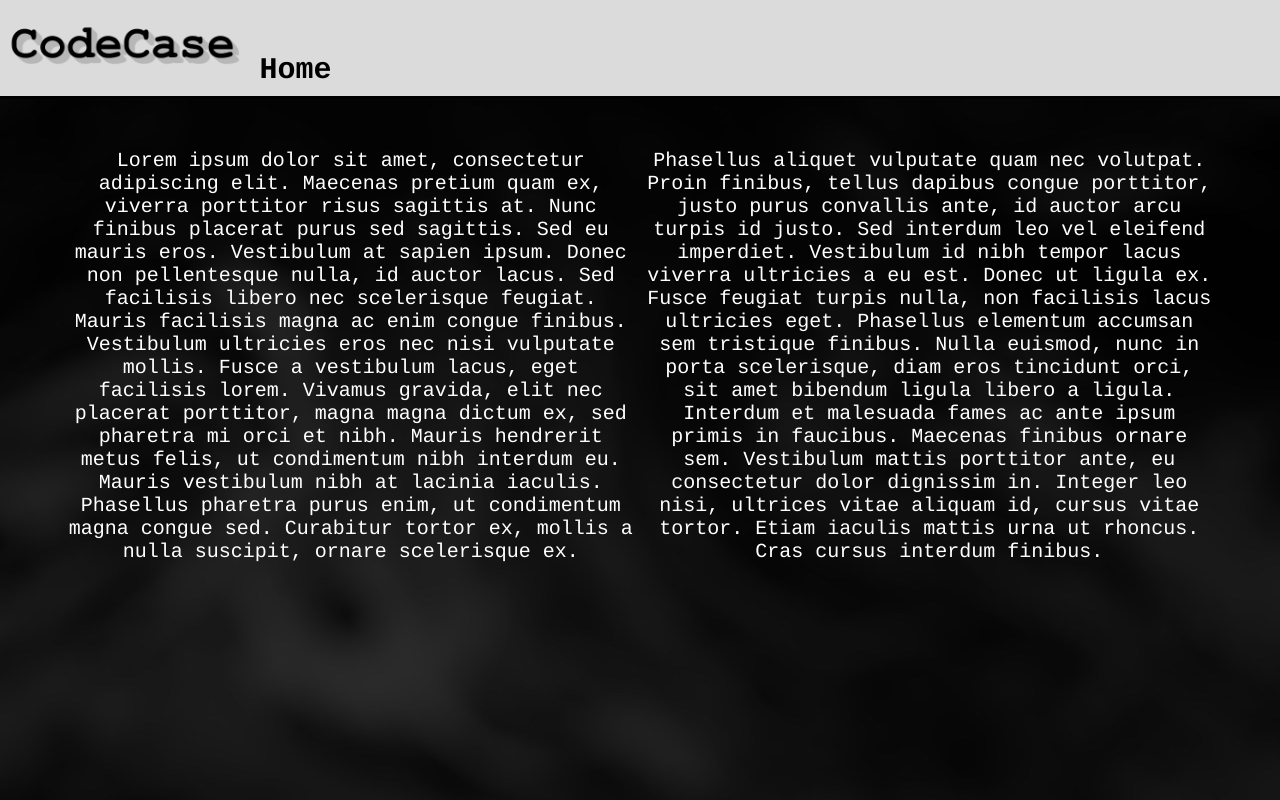
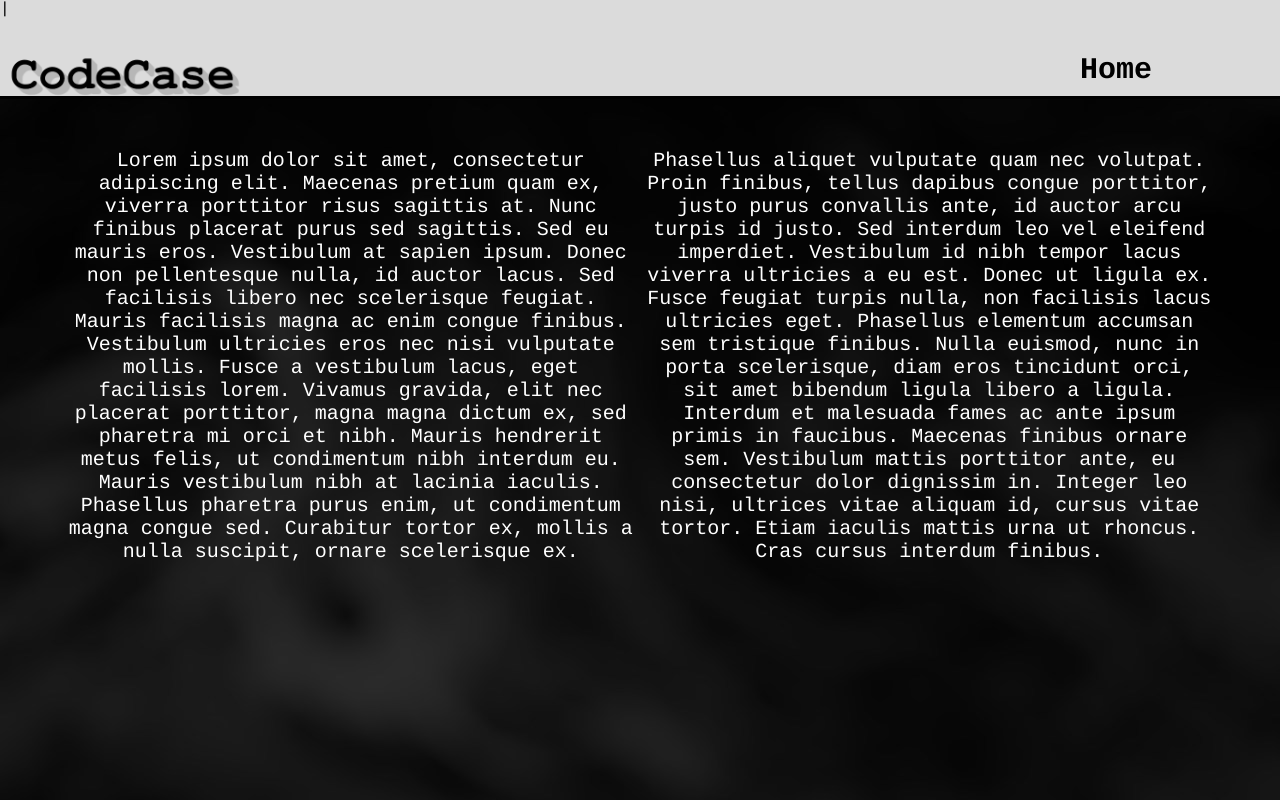
Before and after one commit to judetsuki/codecase.github.io, a plain HTML site: page docs/help.html in a window 1280 px wide. Shown: the top 800 px of the page. Drawn offline with Linux system fonts and the light colour scheme.

Commit message:
test styles

```diff
--- a/docs/help.html
+++ b/docs/help.html
@@ -9,9 +9,11 @@
 </head>
 <body>
 
-<header>
+<header>|
+    <div class="container">
 <img src="./images/logo.webp" alt="Main-Logo" class = "main-logo">
 <a href='index.html' class = 'home_button'>Home</a>
+</div>
 </header>
 
 <div><p class = "test_text">Lorem ipsum dolor sit amet, consectetur adipiscing elit. Maecenas pretium quam ex, viverra porttitor risus sagittis at. Nunc finibus placerat purus sed sagittis. Sed eu mauris eros. Vestibulum at sapien ipsum. Donec non pellentesque nulla, id auctor lacus. Sed facilisis libero nec scelerisque feugiat. Mauris facilisis magna ac enim congue finibus. Vestibulum ultricies eros nec nisi vulputate mollis. Fusce a vestibulum lacus, eget facilisis lorem. Vivamus gravida, elit nec placerat porttitor, magna magna dictum ex, sed pharetra mi orci et nibh. Mauris hendrerit metus felis, ut condimentum nibh interdum eu. Mauris vestibulum nibh at lacinia iaculis.
```
